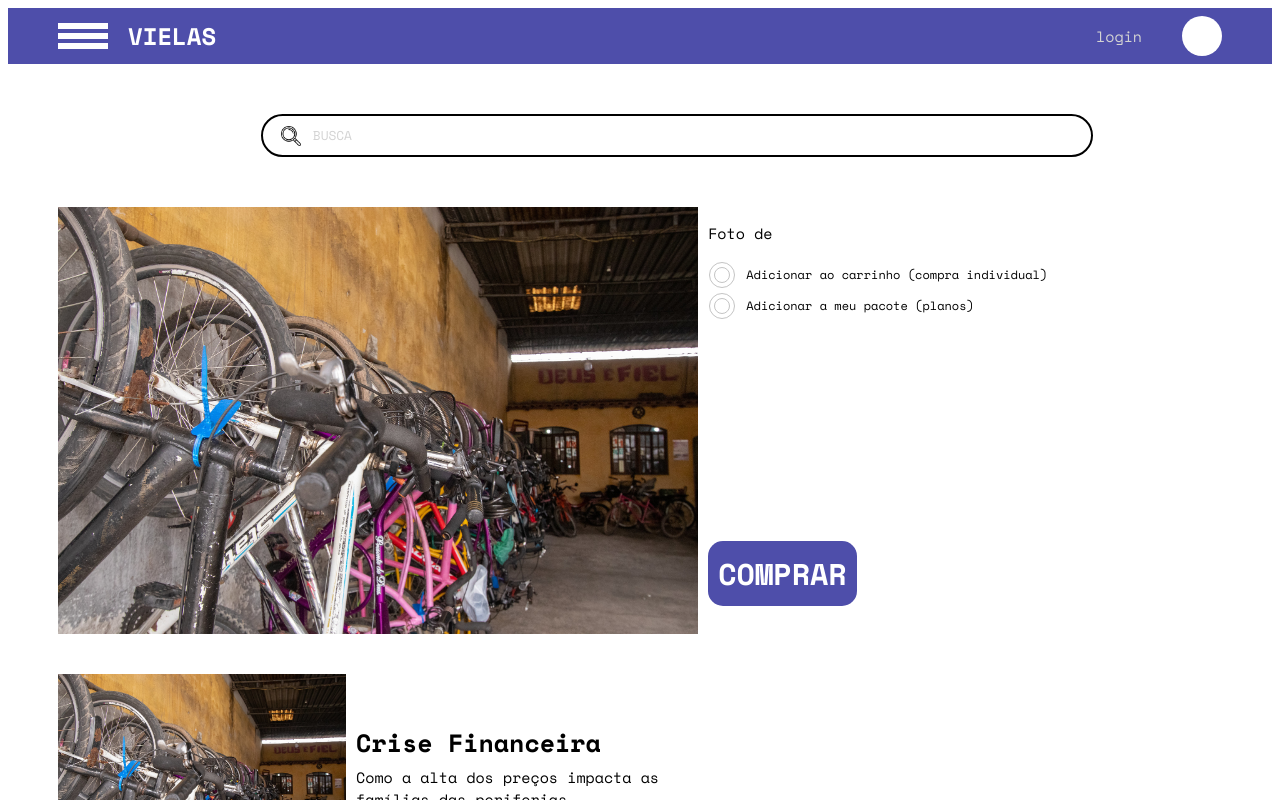
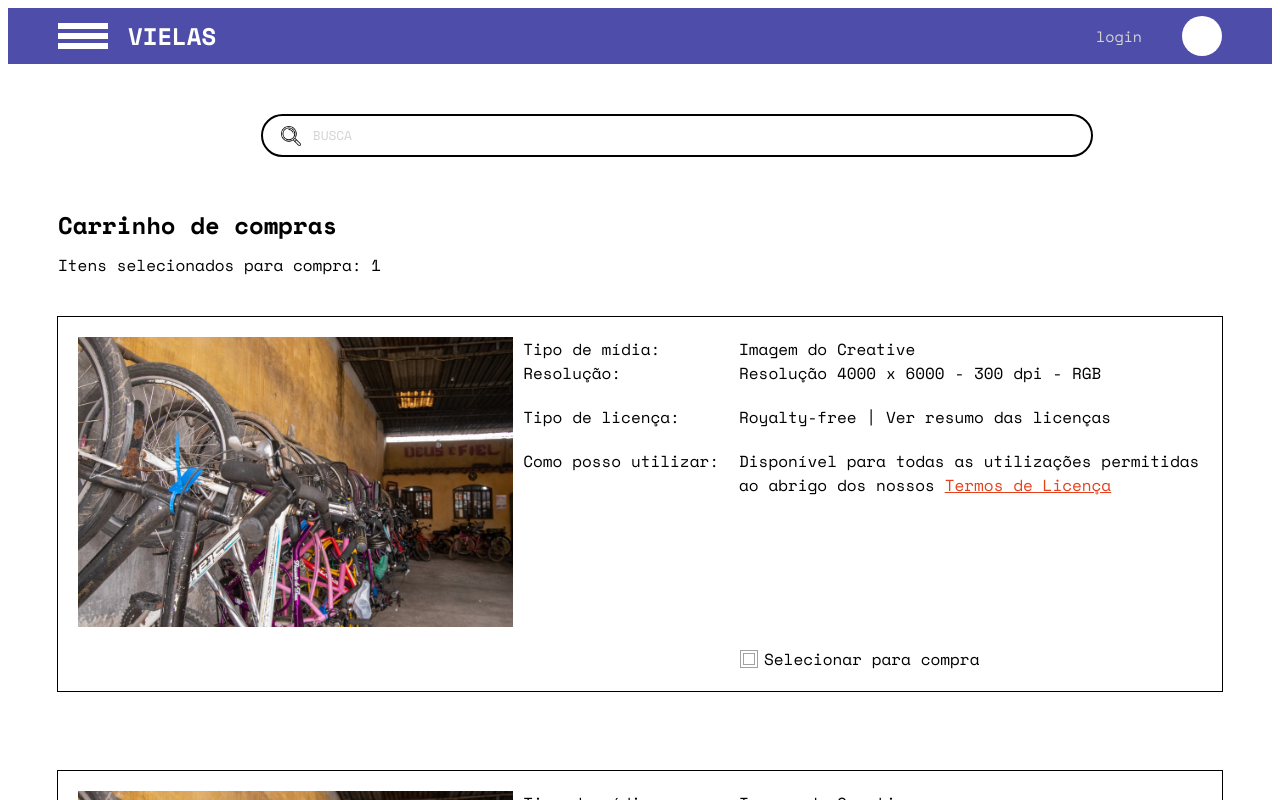
Before and after one commit to eduardodevsousa21/Projeto_Vielas_Sab, a React (Vite) app in the folder Projeto_Vielas_Sabado/: page / in a window 1280 px wide. Shown: the top 800 px of the page. Built offline with nearby package versions, Linux system fonts and the light colour scheme.

Commit message:
mudancas

```diff
--- a/Projeto_Vielas_Sabado/src/App.jsx
+++ b/Projeto_Vielas_Sabado/src/App.jsx
@@ -15,7 +15,7 @@ function App(){
 
      <SearchBar/>
 
-      <PurchasePage/>
+      <PurchaseCart/>
 
      <Footer/>
 
--- a/Projeto_Vielas_Sabado/src/components/Product/style.module.css
+++ b/Projeto_Vielas_Sabado/src/components/Product/style.module.css
@@ -1,4 +1,5 @@
 section.product{
+    padding: 20px;
     grid-template-columns: clamp(100px,34vw,450px) auto 1fr;
     display: grid;
     position: relative;
--- a/Projeto_Vielas_Sabado/src/components/Routes/PurchaseCart/style.module.css
+++ b/Projeto_Vielas_Sabado/src/components/Routes/PurchaseCart/style.module.css
@@ -2,7 +2,7 @@ main.confirmpurch {
 
     font-family:"Space Mono", monospace;
 
-    padding: 0 50px 80px 50px;
+    padding: 0 50px;
 
     & h2{
         margin: 50px 0 10px 0;
@@ -16,10 +16,8 @@ main.confirmpurch {
 
     & section.products {
 
-        & form{
-            margin-top:40px;
-            padding: 20px;
-        }
+        margin:40px 0 80px 0;
+
 
     }
 }
```
